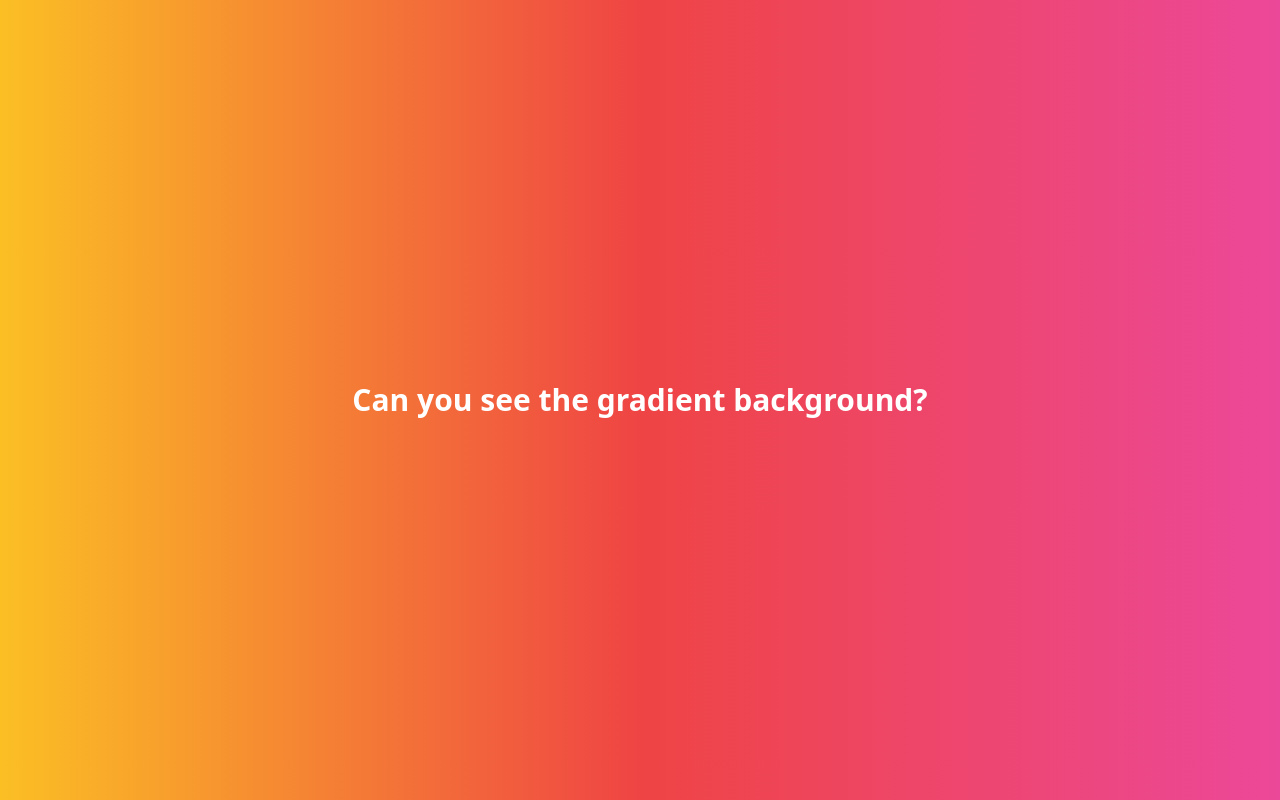
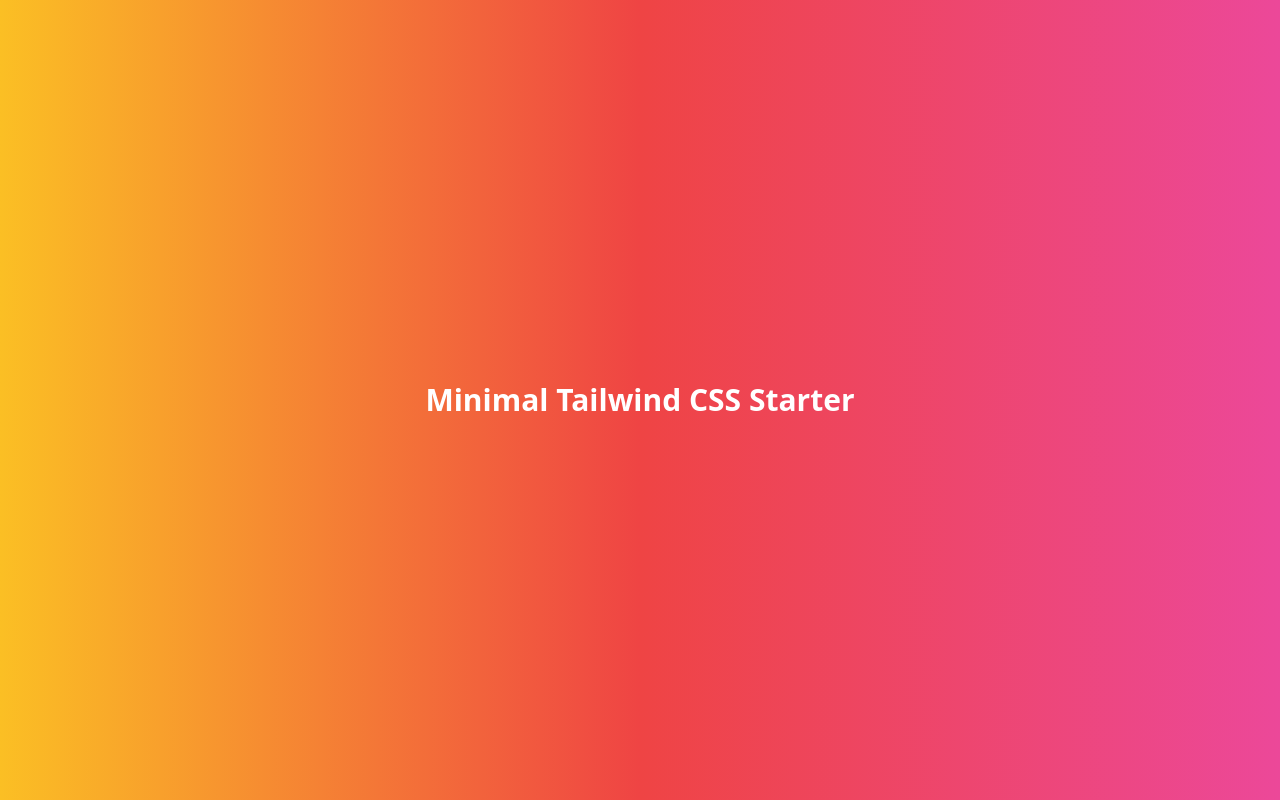
Before and after one commit to e-v-o/Minimal-Tailwind-CSS-Starter, a website: page index.html in a window 1280 px wide. Drawn offline with nearby package versions, Linux system fonts and the light colour scheme; files that its build step writes are made by us from their sources.

Commit message:
Update index.html

```diff
--- a/index.html
+++ b/index.html
@@ -9,13 +9,11 @@
 </head>
 
 <body>
-
     <div class="flex items-center justify-center h-screen bg-gradient-to-r from-yellow-400 via-red-500 to-pink-500">
         <p class="p-8 text-3xl font-bold text-white">
-            Can you see the gradient background?
+            Minimal Tailwind CSS Starter
         </p>
     </div>
-
 </body>
 
 </html>
```
